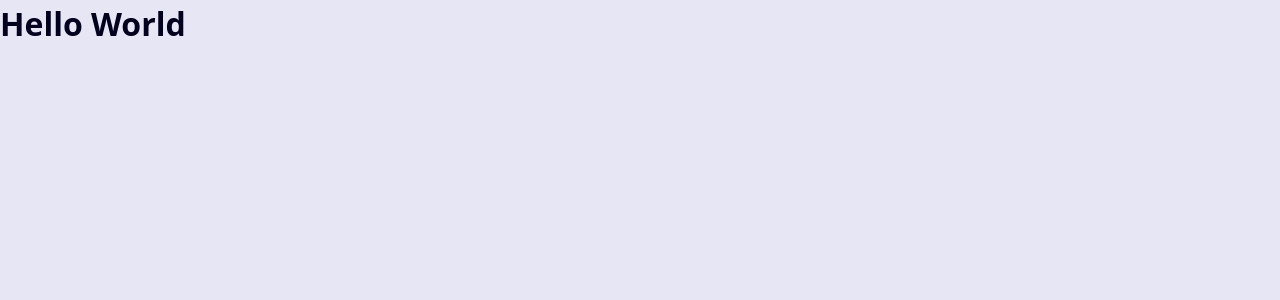
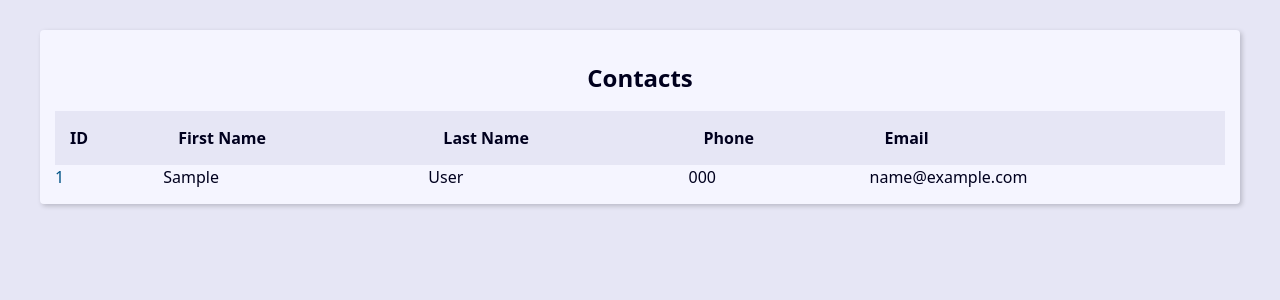
Before and after one commit to moraisz/Agenda, a Django app: page / in a window 1280 px wide. Shown: the top 300 px of the page. Run offline with Django 5.2, Linux system fonts and the light colour scheme; tables that the repository leaves empty hold one stand-in row (values such as "Sample post").

Commit message:
feat: new django html showing contacts

```diff
--- a/base_templates/global/base.html
+++ b/base_templates/global/base.html
@@ -7,6 +7,8 @@
     <link rel="stylesheet" href="{% static "global/css/style.css" %}">
 </head>
 <body>
-    <h1>Hello World</h1>
+    <main class="content">
+        {% block content %}{% endblock content %}
+    </main>
 </body>
 </html>
--- a/contact/templates/contact/index.html
+++ b/contact/templates/contact/index.html
@@ -1 +1,45 @@
 {% extends "global/base.html" %}
+
+{% block content %}
+    <div class="responsive-table">
+        <table class="contacts-table">
+            <caption class="table-caption">
+                Contacts
+            </caption>
+
+            <thead>
+                <tr class="table-row table-row-header">
+                    <th class="table-header">ID</th>
+                    <th class="table-header">First Name</th>
+                    <th class="table-header">Last Name</th>
+                    <th class="table-header">Phone</th>
+                    <th class="table-header">Email</th>
+                </tr>
+            </thead>
+
+            <tbody>
+                {% for contact in contacts %}
+                    <tr class="table-row">
+                        <td class="table-cell">
+                            <a href="#" class="table-link">
+                                {{contact.id}}
+                            </a>
+                        </td>
+                        <td class="table-cell">
+                            {{contact.first_name}}
+                        </td>
+                        <td class="table-cell">
+                            {{contact.last_name}}
+                        </td>
+                        <td class="table-cell">
+                            {{contact.phone}}
+                        </td>
+                        <td class="table-cell">
+                            {{contact.email}}
+                        </td>
+                    </tr>
+                {% endfor %}
+            </tbody>
+        </table>
+    </div>
+{% endblock content %}
--- a/contact/views/contact_views.py
+++ b/contact/views/contact_views.py
@@ -1,7 +1,15 @@
 from django.shortcuts import render
+from contact.models import Contact
 
 def index(request):
+    contacts = Contact.objects.all()
+
+    context = {
+        'contacts': contacts,
+    }
+
     return render(
         request,
         'contact/index.html',
+        context,
     )
```
